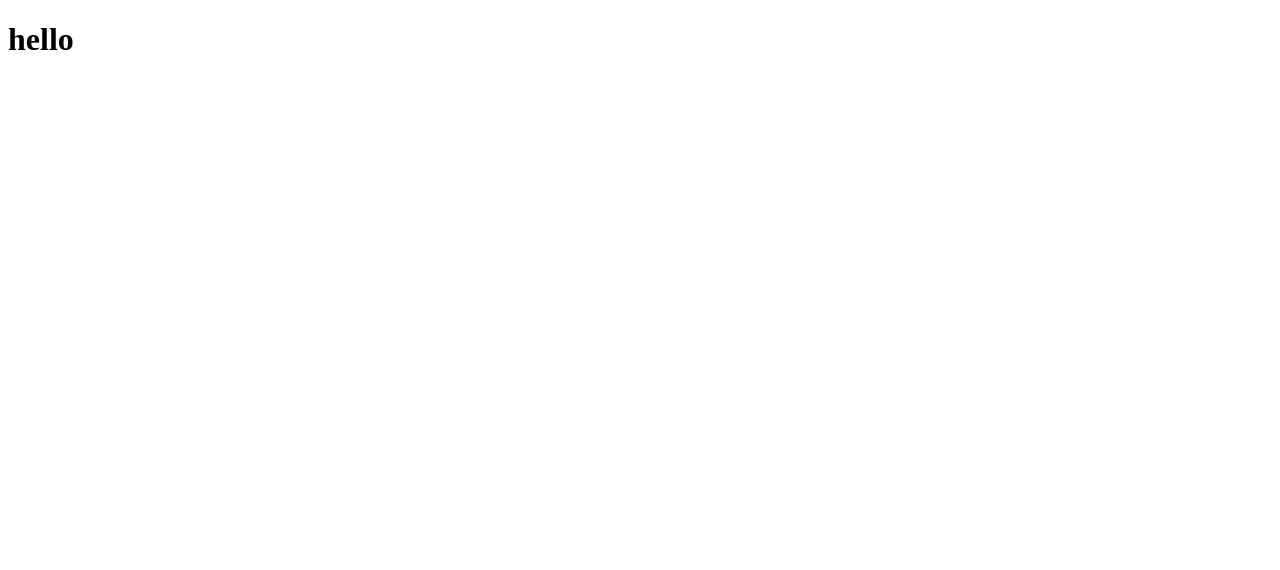
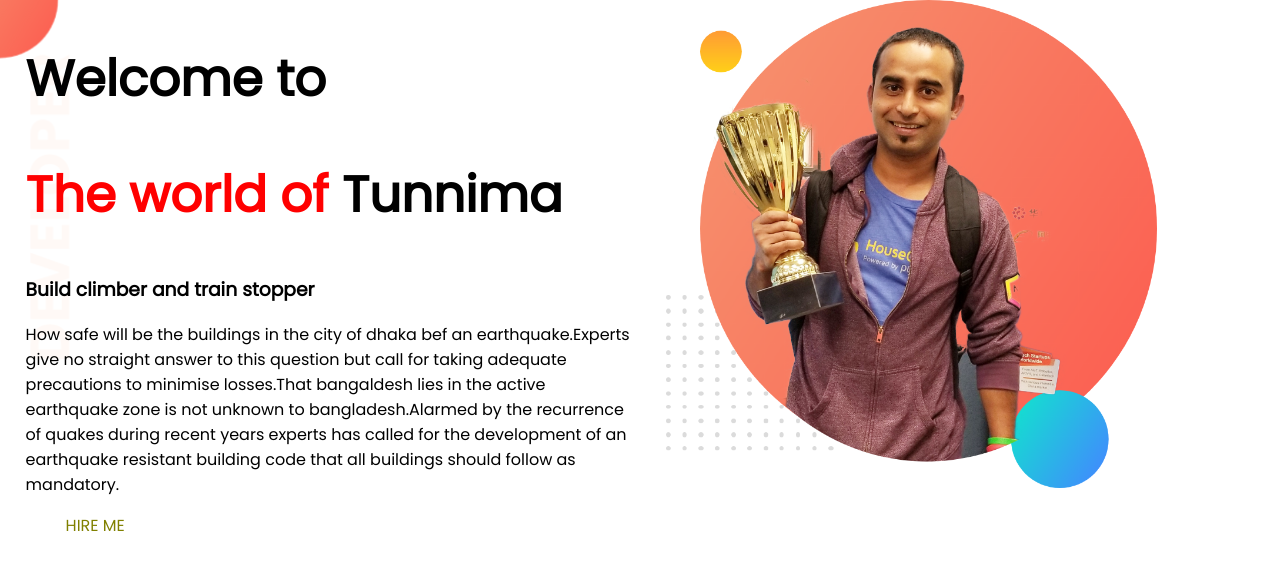
Before and after one commit to tunnimaar/developer-portifolio-website, a plain HTML site: page index.html in a window 1280 px wide. Drawn offline with Linux system fonts and the light colour scheme.

Commit message:
top banner added

```diff
--- a/index.html
+++ b/index.html
@@ -4,10 +4,17 @@
     <meta charset="UTF-8">
     <meta http-equiv="X-UA-Compatible" content="IE=edge">
     <meta name="viewport" content="width=device-width, initial-scale=1.0">
-    <title></title>
+    <title>Tunnima portfolio</title>
+    <link rel="preconnect" href="https://fonts.googleapis.com">
+<link rel="preconnect" href="https://fonts.gstatic.com" crossorigin>
+<link href="https://fonts.googleapis.com/css2?family=Poppins&display=swap" rel="stylesheet">
     <link rel="stylesheet" href="style.css">
 </head>
 <body>
-  <h1>hello</h1>
+ <section class="first-section"><div class="half-width"><h1>Welcome to</h1>
+  <h1><span class="red-colour">The world of</span> Tunnima</h1><h3>Build climber and train stopper</h3><p>How safe will be the buildings in the city of dhaka bef an earthquake.Experts give no straight answer to this question but call for taking adequate precautions to minimise losses.That bangaldesh lies in the active earthquake zone is not unknown to bangladesh.Alarmed by the recurrence of quakes during recent years experts has called for the development of an earthquake resistant building code that all buildings should follow as mandatory. </p>
+  <a class="link-button" href="https://www.facebook.com/sayeedhasanjisad">HIRE ME</a>
+</div>
+<div class="half-width"><img src="images/jhankar.png" alt="" srcset=""></div></section>
 </body>
 </html>
--- a/style.css
+++ b/style.css
@@ -0,0 +1,38 @@
+body{
+    font-family: 'Poppins', sans-serif;
+    margin: 0%;
+}
+h1{
+    font-size: 50px;
+}
+.red-colour{
+    color: red;
+}
+/* section{
+    display: flex;
+} */
+.half-width{
+    width: 50%;
+    padding-left: 2%;
+}
+.half-width img{
+    width: 80%;
+}
+.first-section{
+    display: flex;
+}
+.half-width img{
+    width: 80%;
+}
+.link-button{
+    text-decoration: none;
+    background-image: -moz-radial-gradient(orange, tomatto);
+    color: olive;
+    font-weight: 700px;
+    padding: 10px 40px;
+    border-radius: 5px;
+}
+.first-section{
+    background-image: url(images/top-banner.png);
+    background-repeat: no-repeat;
+}
```
